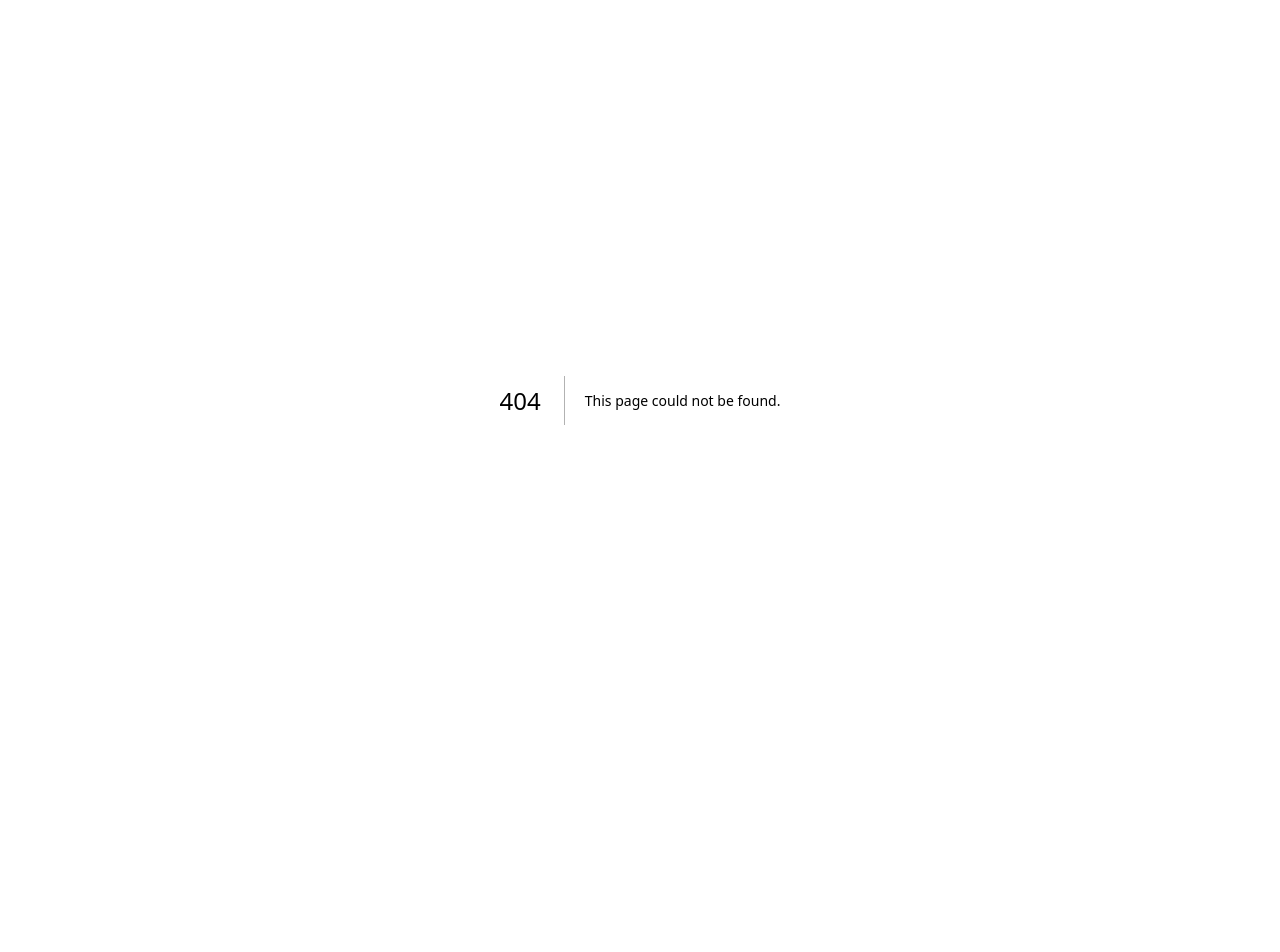
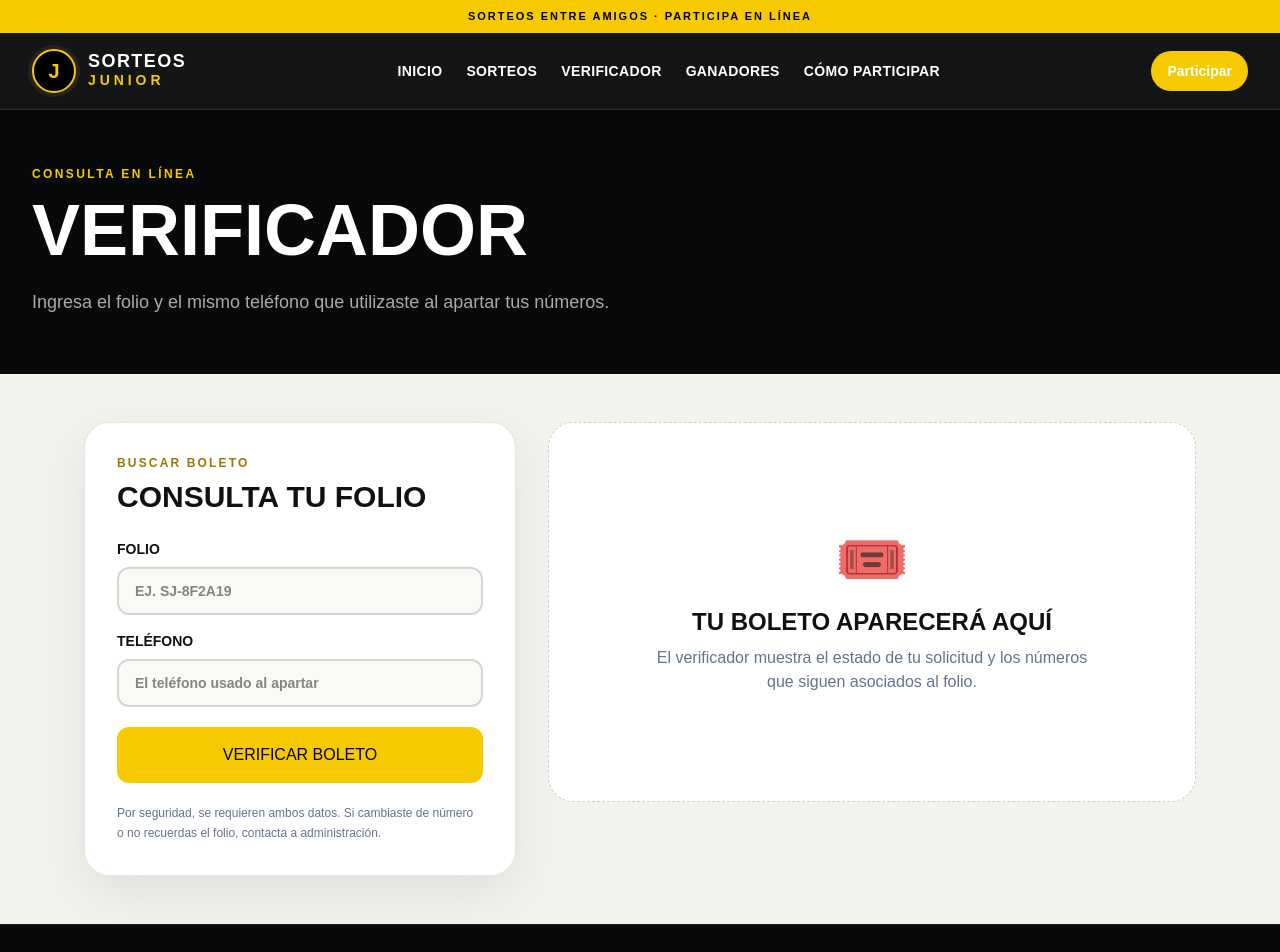
Before and after one commit to victornada2001-hash/Auto-Stereo-Codes---Car-Radio-Code-Service, a Next.js app in the folder raffles-app/: page /verificador in a window 1280 px wide. Before the commit this address had no page. Shown: the top 952 px of the page. Before the commit the page ends 800 px from the top, so only its background shows below. Built offline with nearby package versions, Linux system fonts and the light colour scheme.

Commit message:
Add separate public ticket verifier page

```diff
--- /dev/null
+++ b/raffles-app/app/verificador/page.tsx
@@ -0,0 +1,91 @@
+"use client";
+
+import { FormEvent, useState } from "react";
+import { SiteFooter, SiteHeader } from "../components/site";
+
+type VerifyResult = {
+  folio: string;
+  status: string;
+  amount: number;
+  expires_at?: string | null;
+  paid_at?: string | null;
+  created_at?: string | null;
+  tickets: number[];
+  released_ticket_count?: number;
+  raffle?: { id: string; title: string; status: string; draw_date?: string | null; prize?: string | null } | null;
+};
+
+const labels: Record<string, string> = {
+  reserved: "Apartado",
+  receipt_uploaded: "Comprobante recibido",
+  paid: "Pagado",
+  unpaid: "Pendiente / no pagado",
+  manual_review: "En revisión",
+  cancelled: "Liberado / cancelado",
+};
+
+export default function VerificadorPage() {
+  const [folio, setFolio] = useState("");
+  const [phone, setPhone] = useState("");
+  const [result, setResult] = useState<VerifyResult | null>(null);
+  const [error, setError] = useState("");
+  const [loading, setLoading] = useState(false);
+
+  async function verify(event: FormEvent) {
+    event.preventDefault();
+    setLoading(true); setError(""); setResult(null);
+    try {
+      const response = await fetch("/api/verificar", {
+        method: "POST",
+        headers: { "Content-Type": "application/json" },
+        body: JSON.stringify({ folio, phone }),
+      });
+      const data = await response.json();
+      if (!response.ok) throw new Error(data?.error || "No fue posible verificar el boleto.");
+      setResult(data);
+    } catch (e) {
+      setError(e instanceof Error ? e.message : "No fue posible verificar el boleto.");
+    } finally {
+      setLoading(false);
+    }
+  }
+
+  return <main className="min-h-screen bg-[#f4f2ec] text-[#111]">
+    <SiteHeader />
+    <section className="bg-[#08090b] text-white"><div className="mx-auto max-w-7xl px-5 py-14 lg:px-8"><div className="text-xs font-black uppercase tracking-[.2em] text-[#f6c900]">Consulta en línea</div><h1 className="mt-3 text-5xl font-black uppercase leading-none sm:text-7xl">Verificador</h1><p className="mt-5 max-w-2xl text-lg leading-8 text-white/65">Ingresa el folio y el mismo teléfono que utilizaste al apartar tus números.</p></div></section>
+
+    <section className="mx-auto grid max-w-6xl gap-8 px-5 py-12 lg:grid-cols-[.8fr_1.2fr]">
+      <form onSubmit={verify} className="h-fit rounded-[1.6rem] border border-black/10 bg-white p-6 shadow-[0_18px_50px_rgba(0,0,0,.08)] sm:p-8">
+        <div className="text-xs font-black uppercase tracking-[.18em] text-[#9b7900]">Buscar boleto</div>
+        <h2 className="mt-2 text-3xl font-black uppercase">Consulta tu folio</h2>
+        <label className="mt-6 block text-sm font-black uppercase">Folio<input value={folio} onChange={e=>setFolio(e.target.value.toUpperCase())} required placeholder="Ej. SJ-8F2A19" className="mt-2 w-full rounded-xl border-2 border-black/15 bg-[#faf9f6] px-4 py-3 text-base font-bold uppercase outline-none focus:border-[#f6c900]" /></label>
+        <label className="mt-4 block text-sm font-black uppercase">Teléfono<input value={phone} onChange={e=>setPhone(e.target.value)} required inputMode="tel" placeholder="El teléfono usado al apartar" className="mt-2 w-full rounded-xl border-2 border-black/15 bg-[#faf9f6] px-4 py-3 text-base font-bold outline-none focus:border-[#f6c900]" /></label>
+        <button disabled={loading} className="mt-5 w-full rounded-xl bg-[#f6c900] px-5 py-4 font-black uppercase text-black disabled:opacity-50">{loading ? "Consultando…" : "Verificar boleto"}</button>
+        {error && <div className="mt-4 rounded-xl border border-red-200 bg-red-50 p-4 text-sm font-bold text-red-700">{error}</div>}
+        <p className="mt-5 text-xs leading-5 text-slate-500">Por seguridad, se requieren ambos datos. Si cambiaste de número o no recuerdas el folio, contacta a administración.</p>
+      </form>
+
+      <div>
+        {!result ? <div className="flex min-h-[380px] items-center justify-center rounded-[1.6rem] border border-dashed border-black/20 bg-white p-10 text-center"><div><div className="text-6xl">🎟️</div><div className="mt-4 text-2xl font-black uppercase">Tu boleto aparecerá aquí</div><p className="mt-2 max-w-md text-slate-500">El verificador muestra el estado de tu solicitud y los números que siguen asociados al folio.</p></div></div> : <ResultCard result={result} />}
+      </div>
+    </section>
+    <SiteFooter settings={{}} />
+  </main>;
+}
+
+function ResultCard({ result }: { result: VerifyResult }) {
+  const paid = result.status === "paid";
+  return <div className="overflow-hidden rounded-[1.6rem] border border-black/10 bg-white shadow-[0_18px_50px_rgba(0,0,0,.08)]">
+    <div className={`${paid ? "bg-[#f6c900] text-black" : "bg-[#111] text-white"} p-6 sm:p-8`}>
+      <div className="text-xs font-black uppercase tracking-[.2em] opacity-70">Resultado de verificación</div>
+      <div className="mt-2 flex flex-wrap items-end justify-between gap-4"><div><div className="text-4xl font-black uppercase">{result.folio}</div><div className="mt-2 text-sm font-bold opacity-70">{result.raffle?.title || "Sorteo"}</div></div><div className={`${paid ? "bg-black text-white" : "bg-[#f6c900] text-black"} rounded-full px-4 py-2 text-xs font-black uppercase`}>{labels[result.status] || result.status}</div></div>
+    </div>
+    <div className="p-6 sm:p-8">
+      <div className="grid gap-3 sm:grid-cols-2"><Info label="Estado" value={labels[result.status] || result.status}/><Info label="Monto registrado" value={`$${Number(result.amount || 0).toFixed(2)}`}/>{result.raffle?.prize && <Info label="Premio" value={result.raffle.prize}/>}<Info label="Boletos activos" value={String(result.tickets.length)}/></div>
+      <div className="mt-7"><div className="text-xs font-black uppercase tracking-[.18em] text-slate-500">Números asociados</div>{result.tickets.length ? <div className="mt-3 flex flex-wrap gap-2">{result.tickets.map(number => <span key={number} className="rounded-lg border-2 border-black bg-[#f6c900] px-3 py-2 font-mono text-sm font-black">{number}</span>)}</div> : <div className="mt-3 rounded-xl bg-slate-50 p-4 font-bold text-slate-500">Este folio no tiene números activos actualmente.</div>}</div>
+      {result.released_ticket_count ? <div className="mt-5 rounded-xl border border-amber-200 bg-amber-50 p-4 text-sm font-bold text-amber-800">Este folio tiene {result.released_ticket_count} número(s) que fueron liberados y ya no están activos.</div> : null}
+      {result.raffle?.id && <a href={`/rifa/${result.raffle.id}`} className="mt-6 inline-flex rounded-xl bg-black px-5 py-3 font-black uppercase text-white">Ver sorteo →</a>}
+    </div>
+  </div>;
+}
+function Info({ label, value }: { label: string; value: string }) { return <div className="rounded-xl bg-[#f4f2ec] p-4"><div className="text-[10px] font-black uppercase tracking-[.14em] text-slate-500">{label}</div><div className="mt-1 font-black">{value}</div></div>; }
```
